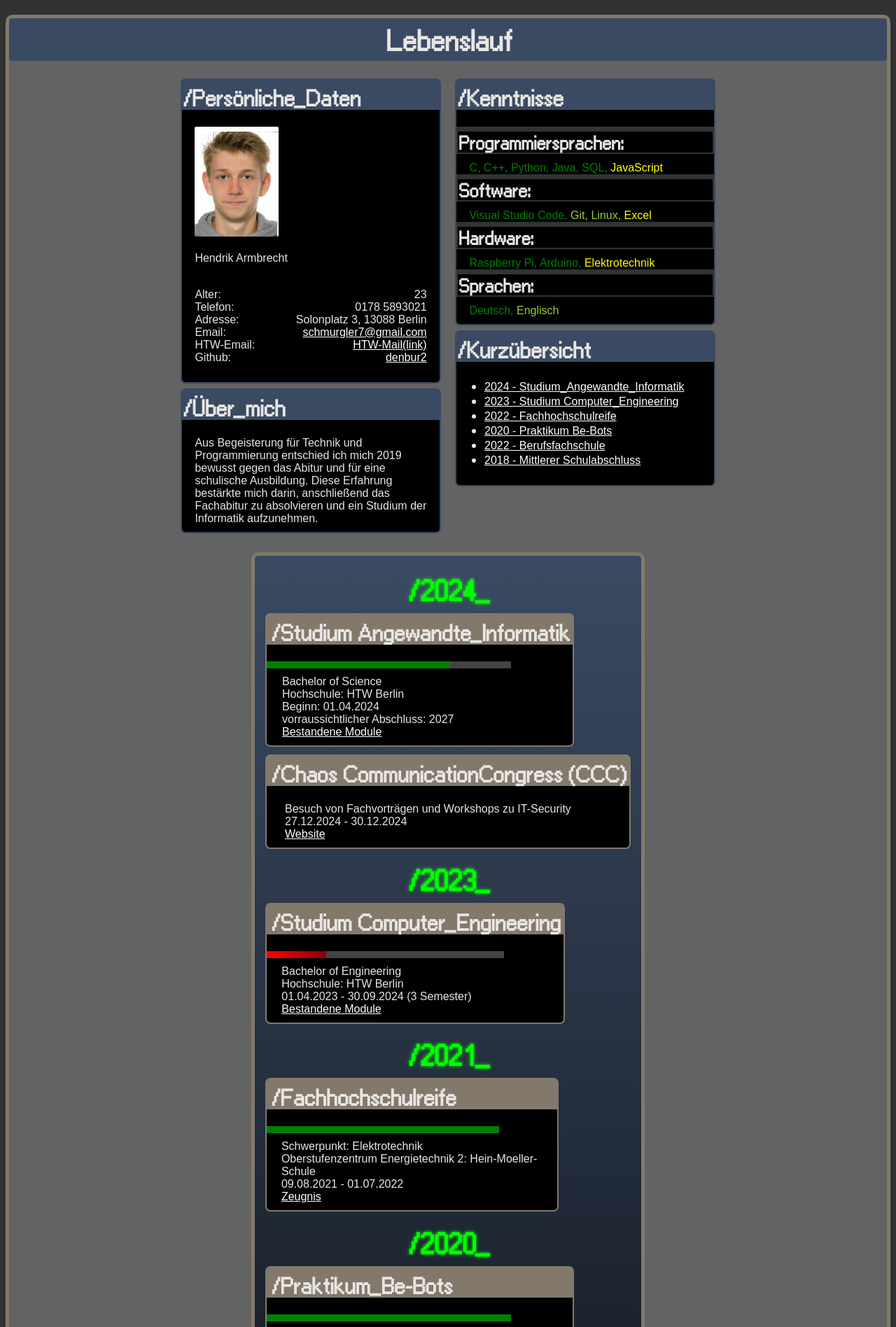
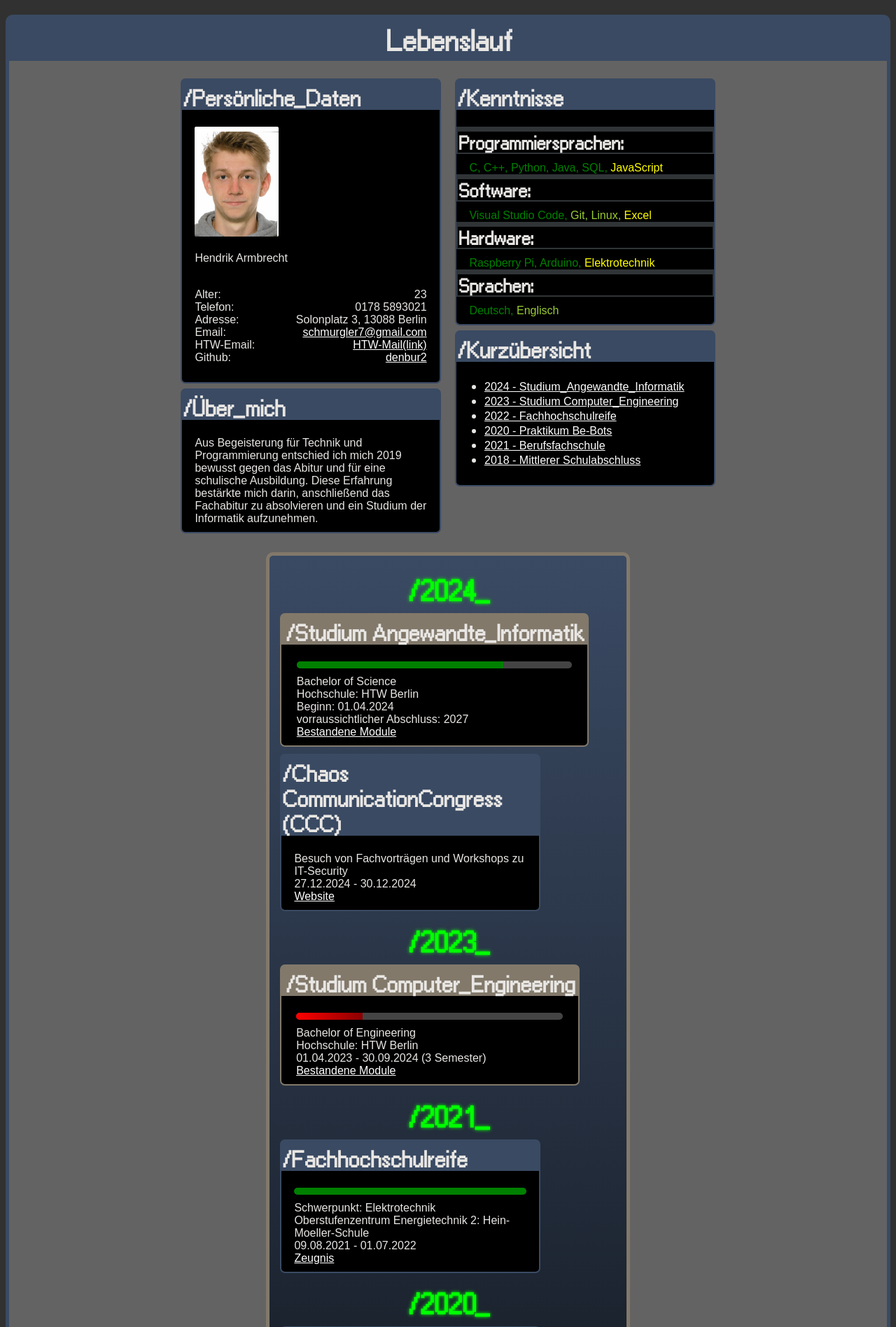
Before and after one commit to denbur2/denbur2.github.io, a PHP site: page / in a window 1280 px wide. Shown: the top 1896 px of the page at 70% size. Run offline with PHP 8.4, Linux system fonts and the light colour scheme.

Commit message:
ladebalken und daten anpassung

```diff
--- a/index.html
+++ b/index.html
@@ -89,7 +89,7 @@
                         <li><a href="#studium-computer-engineering">2023 - Studium Computer_Engineering</a></li>
                         <li><a href="#fachhochschulreife">2022 - Fachhochschulreife</a></li>
                         <li><a href="#be-bots">2020 - Praktikum Be-Bots</a></li>
-                        <li><a href="#berufsfachschule">2022 - Berufsfachschule</a></li>
+                        <li><a href="#berufsfachschule">2021 - Berufsfachschule</a></li>
                         <li><a href="#MSA">2018 - Mittlerer Schulabschluss</a></li>
                     </ul>
                 </section>
@@ -113,8 +113,8 @@
                     </p>
                 </section>
 
-                <section class="infoBoxFit fade-in-right">
-                    <h2 class="hh2-red">/Chaos CommunicationCongress (CCC)</h2>
+                <section class="infoBox fade-in-right">
+                    <h2 class="hh2-blue">/Chaos CommunicationCongress (CCC)</h2>
                     <p>Besuch von Fachvorträgen und Workshops zu IT-Security</p>
                     <p>27.12.2024 - 30.12.2024</p>
                     <p>
@@ -139,8 +139,8 @@
 
                 <h1 class="freitext fade-in hack" id="fachhochschulreife">/2021_</h1>
 
-                <section class="infoBoxFit fade-in-right">
-                    <h2 class="hh2-red">/Fachhochschulreife</h2>
+                <section class="infoBox fade-in-right">
+                    <h2 class="hh2-blue">/Fachhochschulreife</h2>
                     <div class="loader">
                         <div class="loader-inner l100"></div>
                     </div>
@@ -154,8 +154,8 @@
 
                 <h1 class="freitext fade-in hack" id="be-bots">/2020_</h1>
 
-                <section class="infoBoxFit fade-in">
-                    <h2 class="hh2-red">/Praktikum_Be-Bots</h2>
+                <section class="infoBox fade-in">
+                    <h2 class="hh2-blue">/Praktikum_Be-Bots</h2>
                     <div class="loader">
                         <div class="loader-inner l100"></div>
                     </div>
@@ -174,8 +174,8 @@
                 </section>
 
                 <h1 class="freitext fade-in hack" id="berufsfachschule">/2019_</h1>
-                    <section class="infoBoxFit fade-in">
-                        <h2 class="hh2-red">/Berufsfachschule</h2>
+                    <section class="infoBox fade-in">
+                        <h2 class="hh2-blue">/Berufsfachschule</h2>
                         <div class="loader">
                             <div class="loader-inner l100"></div>
                         </div>
@@ -189,8 +189,8 @@
                     </section>
 
                 <h1 class="freitext fade-in hack" id="MSA">/2014_</h1>
-                    <section class="infoBoxFit fade-in">
-                        <h2 class="hh2-red">/MSA</h2>
+                    <section class="infoBox fade-in">
+                        <h2 class="hh2-blue">/MSA</h2>
                         <div class="loader">
                             <div class="loader-inner l100"></div>
                         </div>
--- a/progressbar.css
+++ b/progressbar.css
@@ -24,11 +24,16 @@
 }
 
 .loader{
-    width: 80%;
+    width: 90%;
     height: 10px;
     background: #444;
     overflow: hidden;
+
+    /* border: 2px solid #444; */
+    border-radius: 15px;
+    margin: auto;
     margin-bottom: 10px;
+
 }
 .loader-inner{
     height: 100%;
--- a/style.css
+++ b/style.css
@@ -30,7 +30,8 @@ header {
     margin: auto;
     margin-top: 1%;
     border-radius: 10px;
-    border: 5px solid rgb(130, 121, 107);
+    /* border: 5px solid rgb(130, 121, 107); */
+    border: 5px solid #3a4a63;
 
 }
 .nowrap{
@@ -59,7 +60,7 @@ h3{
   background-color: #3a4a63;
   color: #e8e6e3;
   margin-top: 0;
-  border-radius: 4px;
+  /* border-radius: 4px; */
   border: 7px solid #3a4a63;
 }
 
```
